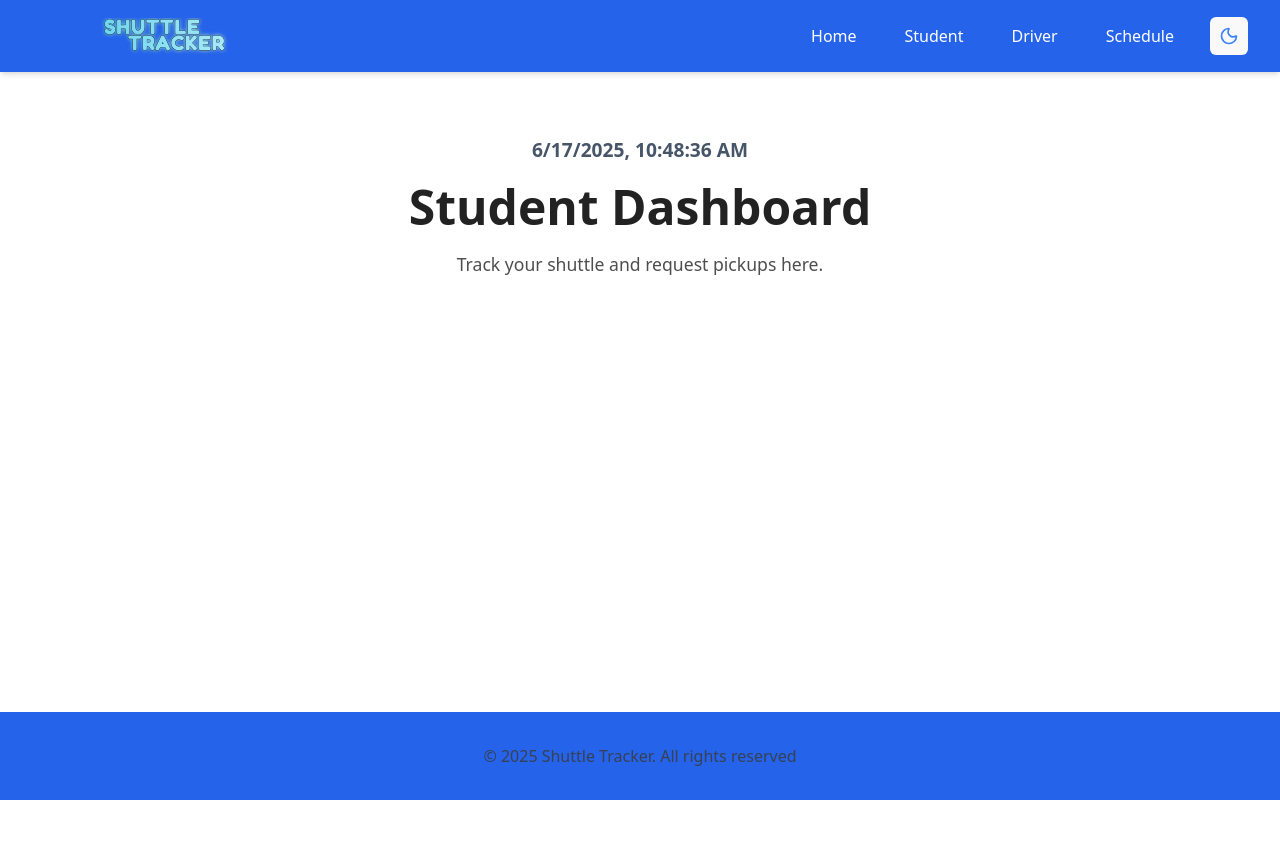
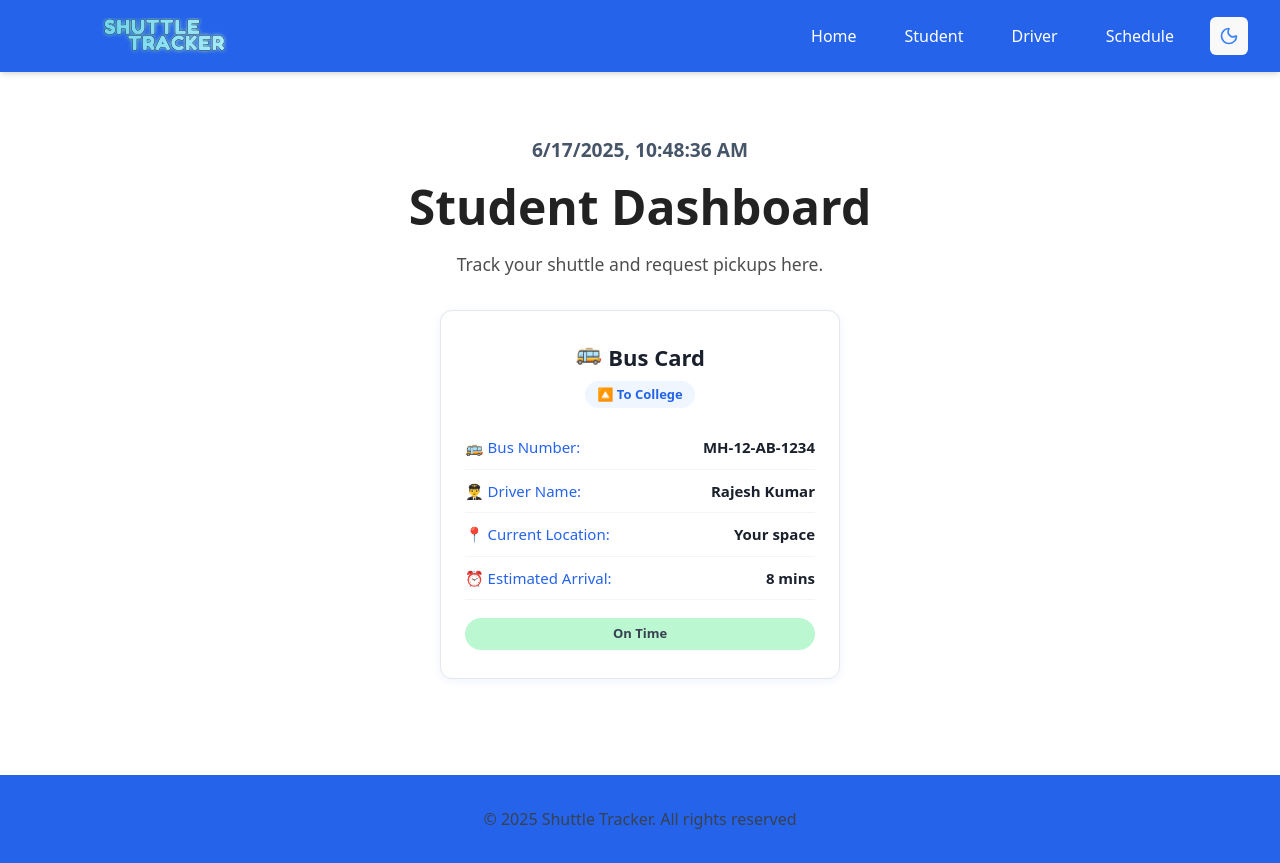
Before and after one commit to nst-sdc/Shuttle_Tracker, a React (Vite) app in the folder frontend/latest/: page /student in a window 1280 px wide. Before the commit the page ends 800 px from the top, so only its background shows below. Built offline with nearby package versions, Linux system fonts and the light colour scheme.

Commit message:
Added bus card component for student dashboard

```diff
--- /dev/null
+++ b/frontend/latest/src/components/BusCard.jsx
@@ -0,0 +1,124 @@
+import React from 'react';
+
+const bounceAnimation = {
+  display: 'inline-block',
+  animation: 'bounce 1.6s infinite ease-in-out'
+};
+
+const styles = {
+  card: {
+    background: '#fff',
+    borderRadius: '12px',
+    boxShadow: '0 2px 8px rgba(37, 99, 235, 0.08)',
+    border: '1px solid #e5e7eb',
+    padding: '28px 24px',
+    maxWidth: '400px',
+    margin: '32px auto',
+    fontFamily: 'inherit',
+    position: 'relative'
+  },
+  header: {
+    textAlign: 'center',
+    marginBottom: '6px',
+    fontWeight: 700,
+    fontSize: '22px',
+    color: '#1a202c'
+  },
+  directionBadge: {
+    display: 'inline-block',
+    backgroundColor: '#eff6ff',
+    color: '#2563eb',
+    fontSize: '13px',
+    fontWeight: 600,
+    padding: '4px 12px',
+    borderRadius: '9999px',
+    marginBottom: '18px'
+  },
+  infoRow: {
+    display: 'flex',
+    justifyContent: 'space-between',
+    alignItems: 'center',
+    padding: '10px 0',
+    borderBottom: '1px solid #f3f4f6'
+  },
+  label: {
+    color: '#2563eb',
+    fontWeight: 500,
+    fontSize: '15px'
+  },
+  value: {
+    color: '#1a202c',
+    fontWeight: 600,
+    fontSize: '15px'
+  },
+  status: {
+    marginTop: '18px',
+    background: '#bbf7d0',
+    color: '#166534',
+    borderRadius: '20px',
+    padding: '6px 0',
+    textAlign: 'center',
+    fontWeight: 600,
+    fontSize: '13px'
+  }
+};
+
+const addKeyframes = () => {
+  const style = document.createElement('style');
+  style.innerHTML = `
+    @keyframes bounce {
+      0%, 100% { transform: translateY(0); }
+      50% { transform: translateY(-6px); }
+    }
+  `;
+  document.head.appendChild(style);
+};
+addKeyframes();
+
+const BusCard = () => {
+  const dummyBus = {
+    busNumber: 'MH-12-AB-1234',
+    driverName: 'Rajesh Kumar',
+    currentLocation: 'Your space',
+    estimatedArrival: '8 mins',
+    status: 'On Time',
+    direction: 'To College'
+  };
+
+  return (
+    <div style={styles.card}>
+      <h2 style={styles.header}>
+        <span style={bounceAnimation}>🚌</span> Bus Card
+      </h2>
+
+      <div style={{ textAlign: 'center' }}>
+        <span style={styles.directionBadge}>
+          {dummyBus.direction === 'To College' ? '🔼 To College' : '🔽 To Hostel'}
+        </span>
+      </div>
+
+      <div style={styles.infoRow}>
+        <p style={styles.label}>🚌 Bus Number:</p>
+        <p style={styles.value}>{dummyBus.busNumber}</p>
+      </div>
+      <div style={styles.infoRow}>
+        <p style={styles.label}>👨‍✈️ Driver Name:</p>
+        <p style={styles.value}>{dummyBus.driverName}</p>
+      </div>
+      <div style={styles.infoRow}>
+        <p style={styles.label}>📍 Current Location:</p>
+        <p style={styles.value}>{dummyBus.currentLocation}</p>
+      </div>
+      <div style={styles.infoRow}>
+        <p style={styles.label}>⏰ Estimated Arrival:</p>
+        <p style={styles.value}>{dummyBus.estimatedArrival}</p>
+      </div>
+
+      <div style={styles.status}>
+        <p>{dummyBus.status}</p>
+      </div>
+    </div>
+  );
+};
+
+export default BusCard;
--- a/frontend/latest/src/pages/Student.jsx
+++ b/frontend/latest/src/pages/Student.jsx
@@ -1,4 +1,5 @@
 import React, { useEffect, useState } from 'react';
+import BusCard from '../components/BusCard';
 
 function Student() {
   const [dateTime, setDateTime] = useState(new Date());
@@ -46,6 +47,7 @@ function Student() {
       </div>
       <h1 style={titleStyle}>Student Dashboard</h1>
       <p style={descriptionStyle}>Track your shuttle and request pickups here.</p>
+      <BusCard />
     </div>
   );
 }
```
